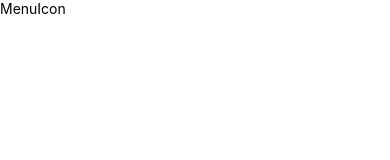
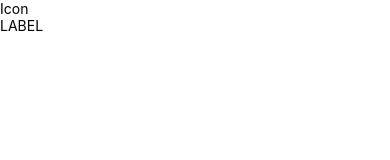
Before and after one commit to faisol35/MyProject, a React Native app: screen / in a window 390 px wide. Shown: the top 160 px of the page. Built offline with nearby package versions, Linux system fonts and the light colour scheme.

Commit message:
membuat tampilan icon

```diff
--- a/src/component/MenuIcon.jsx
+++ b/src/component/MenuIcon.jsx
@@ -1,11 +1,14 @@
-import {StyleSheet, Text, View} from 'react-native';
+import {StyleSheet, Text, TouchableOpacity, View} from 'react-native';
 import React from 'react';
 
 const MenuIcon = () => {
   return (
-    <View>
-      <Text>MenuIcon</Text>
-    </View>
+    <TouchableOpacity>
+      <View>
+        <Text>Icon</Text>
+      </View>
+      <Text>LABEL</Text>
+    </TouchableOpacity>
   );
 };
 
```
